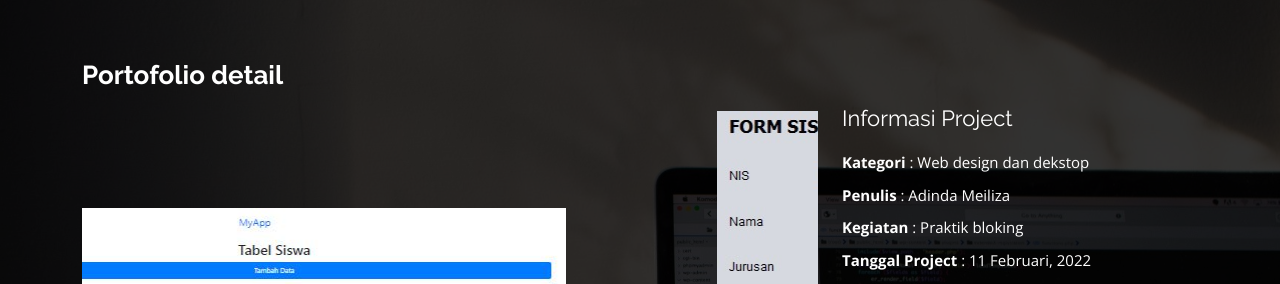
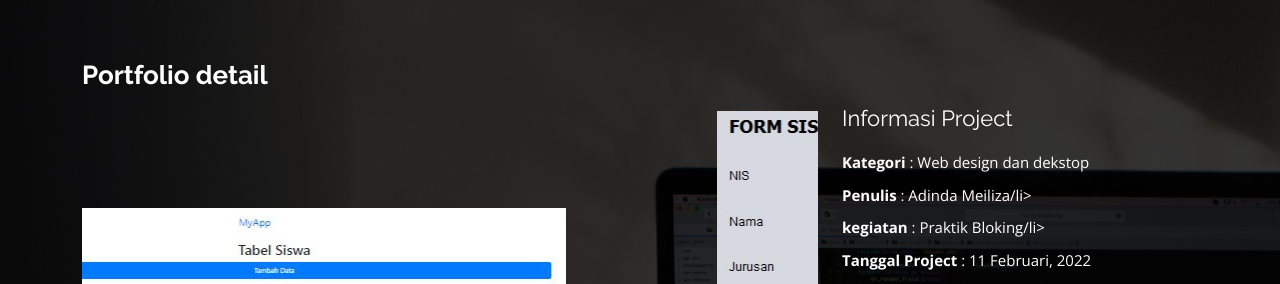
Before and after one commit to adndliza/adndliza.github.io, a plain HTML site: page portfolio-details.html in a window 1280 px wide. Shown: the top 284 px of the page. Drawn offline with nearby package versions, Linux system fonts and the light colour scheme.

Commit message:
portofolio

```diff
--- a/portfolio-details.html
+++ b/portfolio-details.html
@@ -5,7 +5,7 @@
   <meta charset="utf-8">
   <meta content="width=device-width, initial-scale=1.0" name="viewport">
 
-  <title>Portofolio Detail</title>
+  <title>Portfolio Details</title>
   <meta content="" name="description">
   <meta content="" name="keywords">
 
@@ -46,7 +46,7 @@
         <div class="row">
 
           <div class="col-lg-8">
-            <h2 class="portfolio-title">Portofolio detail</h2>
+            <h2 class="portfolio-title">Portfolio detail</h2>
 
             <div class="portfolio-details-slider swiper">
               <div class="swiper-wrapper align-items-center">
@@ -73,12 +73,15 @@
             <h3>Informasi Project</h3>
             <ul>
               <li><strong>Kategori</strong> : Web design dan dekstop</li>
-              <li><strong>Penulis</strong> : Adinda Meiliza</li>
-              <li><strong>Kegiatan</strong> : Praktik bloking</li>
+              <li><strong>Penulis</strong> : Adinda Meiliza/li>
+              <li><strong>kegiatan</strong> : Praktik Bloking/li>
               <li><strong>Tanggal Project</strong> : 11 Februari, 2022</li>
+
             </ul>
 
-            <p>Gambar di samping merupakan hasil kegiatan praktik bloking di SMK Prestasi Prima. Kegiatan praktik bloking ini rutin dilakukan oleh sekolah kami setiap semester.</p>
+            <p>
+              Gambar di samping merupakan hasil kegiatan praktik bloking di SMK Prestasi Prima. Kegiatan praktik bloking ini rutin dilakukan oleh sekolah kami setiap semester.
+            </p>
           </div>
 
         </div>
```
